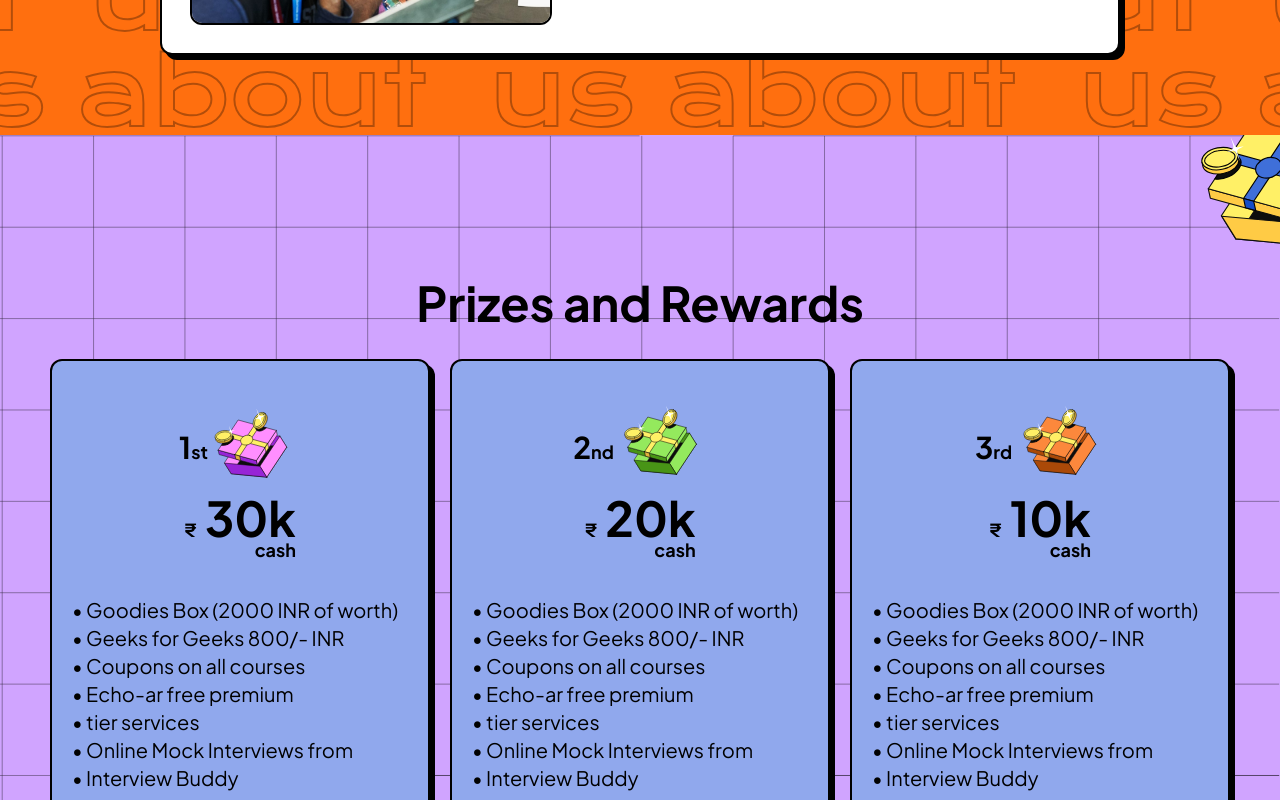
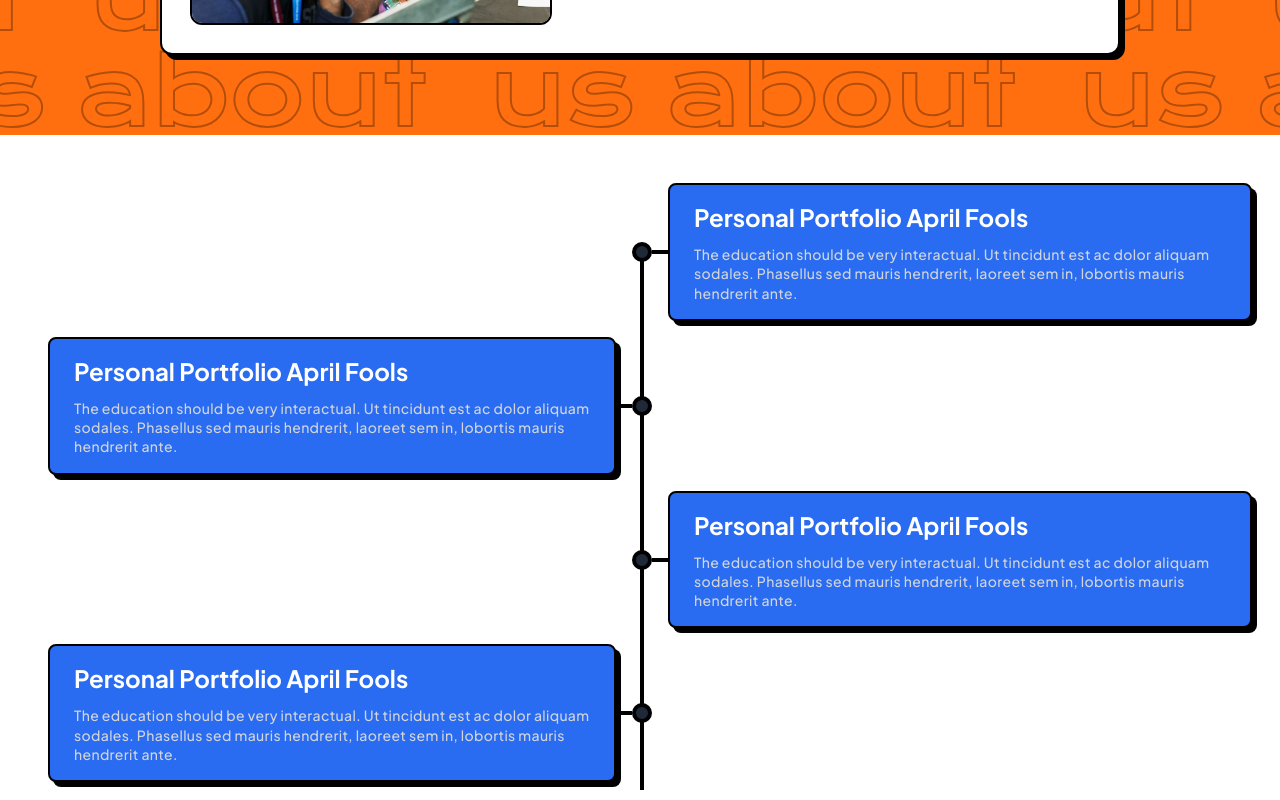
Before and after one commit to GDSC-NITJ/hackmol4.0, a Next.js app: page / in a window 1280 px wide. Shown: the part 1280-2080 px from the top of the page. Built offline with nearby package versions, Linux system fonts and the light colour scheme; a web font is replaced by a local one.

Commit message:
timeline update

```diff
--- a/package.json
+++ b/package.json
@@ -11,6 +11,7 @@
   "dependencies": {
     "@headlessui/react": "^1.7.7",
     "@prisma/client": "^4.8.1",
+    "gsap": "^3.11.4",
     "next": "^13.1.1",
     "react": "^18.2.0",
     "react-dom": "^18.2.0",
--- a/src/components/Sponsers/Sponsers.js
+++ b/src/components/Sponsers/Sponsers.js
@@ -4,7 +4,28 @@ import solana from '../../../public/images/sponsors/solana.svg'
 import file from '../../../public/images/sponsors/filecoine.png'
 import polygon from "../../../public/images/sponsors/Polygonlogo.png"
 import et from "../../../public/images/sponsors/etraa.jpeg"
+import { useLayoutEffect } from "react"
+import { gsap } from "gsap"
 function Sponsers() {
+
+    useLayoutEffect(()=>{
+
+       gsap.to(".sponsers",{
+
+        scrollTrigger:{
+            trigger:".sponsers",
+            start:"top 80%",
+            end:"bottom 80%",
+            toggleActions:"play none none none"
+        },
+        opacity:1,
+        duration:1,
+        ease:"power4.out"
+    })
+
+
+    })
+
     return (
         <div className="w-full py-16 md:py-20 flex justify-center items-center gap-12 bg-slate-200 flex-col ">
             {/* <h1 className="container flex justify-center w-3/4 h-80 text-white text-3xl md:text-4xl font-extrabold shadow-bordered-black text-center border-white border-2 items-center">
@@ -25,7 +46,7 @@ function Sponsers() {
                 </div>
             </div>
 
-            <div className="flex items-center justify-center  flex-col">
+            <div className="sponsers flex items-center justify-center  flex-col">
                 <div className="  font-Red-Hat-Display font-semibold text-lg border-2 border-black  w-[250px]  md:w-[270px] rounded   bg-[#FF4E4E] text-center px-10 py-2 shadow-3xl">
                     Gold Sponsors
                 </div>
--- a/src/components/Timeline/TimeLine2.js
+++ b/src/components/Timeline/TimeLine2.js
@@ -2,119 +2,69 @@ import React from 'react'
 
 function TimeLine2() {
   return (
-    <div className='py-10 md:py-20 border-y-2 border-black '>
-<h1 className='text-center  text-4xl font-bold'>TimeLine</h1>
-      <div className=" flex w-full justify-center items-center ">
-        <div
-          className="flex flex-col md:grid grid-cols-9 w-11/12 p-2 text-blue-50"
-        >
-
-          <div className="flex flex-row-reverse md:contents">
-            <div
-              className="bg-blue  shadow-3xl col-start-1 col-end-5   rounded-xl my-4 ml-auto border border-black"
-            >
-              <h3 className="font-semibold text-lg mb-1 px-4 py-2 border-b border-black ">Lorem ipsum</h3>
-              <p className="leading-tight text-justify px-4 py-2 ">
-                Lorem ipsum dolor sit amet consectetur adipisicing elit. Modi,
-                quaerat?
-              </p>
+    <div class="py-10 container mx-auto px-5">
+                <div class="relative">
+                    {/* <div class="border-r-4 border-black absolute h-full top-0" style={{ 'left': '9px' }}></div> */}
+                    <ul class="list-none m-0 p-0 flex flex-col justify-center items-center ">
+                        <li class=" w-1/2 self-end relative right-2 ">
+                            <div class="flex group items-center  relative">
+                              <div className="border-r-4 border-black absolute h-1/2 left-2 top-1/2"/>
+                                <div class="bg-gray-800 z-10 rounded-full border-4 border-black  h-5 w-5">
+                                    <div class="bg-black h-1 w-6 items-center  ml-4 mt-1"></div>
                                 </div>
-            <div className="col-start-5 flex items-end  col-end-6 md:mx-auto relative mr-4 sm:mr-10">
-              <div className="h-1/2 w-6 flex items-center justify-center">
-                <div className="h-full w-1 bg-blue pointer-events-none"></div>
-              </div>
-              <div
-                className="w-6 h-6 absolute top-1/2 -mt-3 rounded-full bg-blue shadow"
-              ></div>
+                                <div class="flex-1 ml-4 z-10 font-medium">
+                                    <div class="order-1 shadow-3xl border-2 border-black  my-2 space-y-2 bg-blue rounded-lg shadow-only transition-ease  px-6 py-4">
+                                        <h3 class="mb-3 font-bold text-white text-2xl">Personal Portfolio April Fools</h3>
+                                        <p class="text-sm font-medium leading-snug tracking-wide text-gray-300 text-opacity-100">The education should be very interactual. Ut tincidunt est ac dolor aliquam sodales. Phasellus sed mauris hendrerit, laoreet sem in, lobortis mauris hendrerit ante.</p>
                                     </div>
                                 </div>
-
-          <div className="flex md:contents">
-            <div className="col-start-5   col-end-6 mr-4 sm:mr-10 md:mx-auto relative">
-              <div className="h-full w-6 flex items-center justify-center">
-                <div className="h-full w-1 bg-blue pointer-events-none"></div>
                             </div>
-              <div
-                className="w-6 h-6 absolute top-1/2 -mt-3 rounded-full bg-blue shadow"
-              ></div>
+                        </li>
+                        <li class=" w-1/2 self-start relative left-3 ">
+                            <div class="flex group flex-row-reverse items-center relative ">
+                                <div class="bg-gray-800 z-10 rounded-full border-4 border-black  h-5 w-5">
                                 </div>
-            <div
-              className="bg-blue shadow-3xl col-start-6 col-end-10 rounded-xl my-4 mr-auto border border-black"
-            >
-              <h3 className="font-semibold text-lg mb-1  px-4 py-2 border-b border-black">Lorem ipsum</h3>
-              <p className="leading-tight text-justify px-4 py-2 ">
-                Lorem ipsum, dolor sit amet consectetur adipisicing elit.
-                Vitae, facilis.
-              </p>
+                                    <div class="bg-black h-1 w-4 items-center  "></div>
+                                <div class="flex-1 ml-4 z-10 font-medium">
+                                    <div class="order-1 shadow-3xl border-2 border-black  my-2 space-y-2 bg-blue rounded-lg shadow-only transition-ease px-6 py-4">
+                                        <h3 class="mb-3 font-bold text-white text-2xl">Personal Portfolio April Fools</h3>
+                                        <p class="text-sm font-medium leading-snug tracking-wide text-gray-300 text-opacity-100">The education should be very interactual. Ut tincidunt est ac dolor aliquam sodales. Phasellus sed mauris hendrerit, laoreet sem in, lobortis mauris hendrerit ante.</p>
                                     </div>
                                 </div>
+                            <div className="border-r-4 border-black absolute  w-2 h-full   right-2 top-0"/>
 
-          <div className="flex flex-row-reverse md:contents">
-            <div
-              className="bg-blue shadow-3xl col-start-1 col-end-5  rounded-xl my-4 ml-auto border border-black"
-            >
-              <h3 className="font-semibold text-lg mb-1  px-4 py-2 border-b border-black">Lorem ipsum</h3>
-              <p className="leading-tight text-justify px-4 py-2 ">
-                Lorem ipsum dolor sit amet consectetur adipisicing elit. Modi,
-                quaerat?
-              </p>
                             </div>
-            <div className="col-start-5 col-end-6 md:mx-auto relative mr-4 sm:mr-10">
-              <div className="h-full w-6 flex items-center justify-center">
-                <div className="h-full w-1 bg-blue pointer-events-none"></div>
+                        </li>
+                        <li class=" w-1/2 self-end relative right-2 ">
+                            <div class="flex group items-center  relative">
+                              <div className="border-r-4 border-black absolute h-full left-2 top-0"/>
+                                <div class="bg-gray-800 z-10 rounded-full border-4 border-black  h-5 w-5">
+                                    <div class="bg-black h-1 w-6 items-center  ml-4 mt-1"></div>
                                 </div>
-              <div
-                className="w-6 h-6 absolute top-1/2 -mt-3 rounded-full bg-blue shadow"
-              ></div>
+                                <div class="flex-1 ml-4 z-10 font-medium">
+                                    <div class="order-1 shadow-3xl border-2 border-black  my-2 space-y-2 bg-blue rounded-lg shadow-only transition-ease  px-6 py-4">
+                                        <h3 class="mb-3 font-bold text-white text-2xl">Personal Portfolio April Fools</h3>
+                                        <p class="text-sm font-medium leading-snug tracking-wide text-gray-300 text-opacity-100">The education should be very interactual. Ut tincidunt est ac dolor aliquam sodales. Phasellus sed mauris hendrerit, laoreet sem in, lobortis mauris hendrerit ante.</p>
                                     </div>
                                 </div>
-          <div className="flex md:contents">
-            <div className="col-start-5   col-end-6 mr-4 sm:mr-10 md:mx-auto relative">
-              <div className="h-1/2 w-6 flex items-center justify-center">
-                <div className="h-full w-1 bg-blue pointer-events-none"></div>
                             </div>
-              <div
-                className="w-6 h-6 absolute top-1/2 -mt-3 rounded-full bg-blue shadow"
-              ></div>
+                        </li>
+                        <li class=" w-1/2 self-start relative left-3 ">
+                            <div class="flex group flex-row-reverse items-center relative ">
+                                <div class="bg-gray-800 z-10 rounded-full border-4 border-black  h-5 w-5">
                                 </div>
-            <div
-              className="bg-blue shadow-3xl col-start-6 col-end-10  rounded-xl my-4 mr-auto  border border-black "
-            >
-              <h3 className="font-semibold text-lg mb-1  px-4 py-2 border-b border-black">Lorem ipsum</h3>
-              <p className="leading-tight text-justify px-4 py-2 ">
-                Lorem ipsum, dolor sit amet consectetur adipisicing elit.
-                Vitae, facilis.
-              </p>
+                                    <div class="bg-black h-1 w-4 items-center  "></div>
+                                <div class="flex-1 ml-4 z-10 font-medium">
+                                    <div class="order-1 shadow-3xl border-2 border-black  my-2 space-y-2 bg-blue rounded-lg shadow-only transition-ease px-6 py-4">
+                                        <h3 class="mb-3 font-bold text-white text-2xl">Personal Portfolio April Fools</h3>
+                                        <p class="text-sm font-medium leading-snug tracking-wide text-gray-300 text-opacity-100">The education should be very interactual. Ut tincidunt est ac dolor aliquam sodales. Phasellus sed mauris hendrerit, laoreet sem in, lobortis mauris hendrerit ante.</p>
                                     </div>
                                 </div>
-
-          {/* <div className="flex flex-row-reverse md:contents">
-            <div
-              className="bg-blue shadow-3xl col-start-1 col-end-5  rounded-xl my-4 ml-auto shadow-md"
-            >
-              <h3 className="font-semibold text-lg mb-1">Lorem ipsum</h3>
-              <p className="leading-tight text-justify">
-                Lorem ipsum dolor sit amet consectetur adipisicing elit. Modi,
-                quaerat?
-              </p>
-            </div>
-            <div className="col-start-5 col-end-6 md:mx-auto relative mr-4 sm:mr-10">
-              <div className="h-full w-6 flex items-center justify-center">
-                <div className="h-full w-1 bg-blue pointer-events-none"></div>
-              </div>
-              <div
-                className="w-6 h-6 absolute top-1/2 -mt-3 rounded-full bg-blue shadow"
-              ></div>
-            </div>
-          </div> */}
-
-
-
-
-
-
+                            <div className="border-r-4 border-black absolute  w-2 h-full   right-2 top-0"/>
 
                             </div>
+                        </li>
+                    </ul>
                 </div>
             </div>
   )
--- a/src/pages/index.js
+++ b/src/pages/index.js
@@ -41,7 +41,7 @@ export default function Home() {
 
       {/* <Schedule /> */}
       {/* <TimeLine /> */}
-      {/* <TimeLine2/> */}
+      <TimeLine2/>
 
       {/* <Announcement /> */}
       <TrackAndPrices />
```
Also changed, not shown: 1 other file (tests, documents, lock files or other folders). Lines whose indentation alone changed are shown as unchanged.
